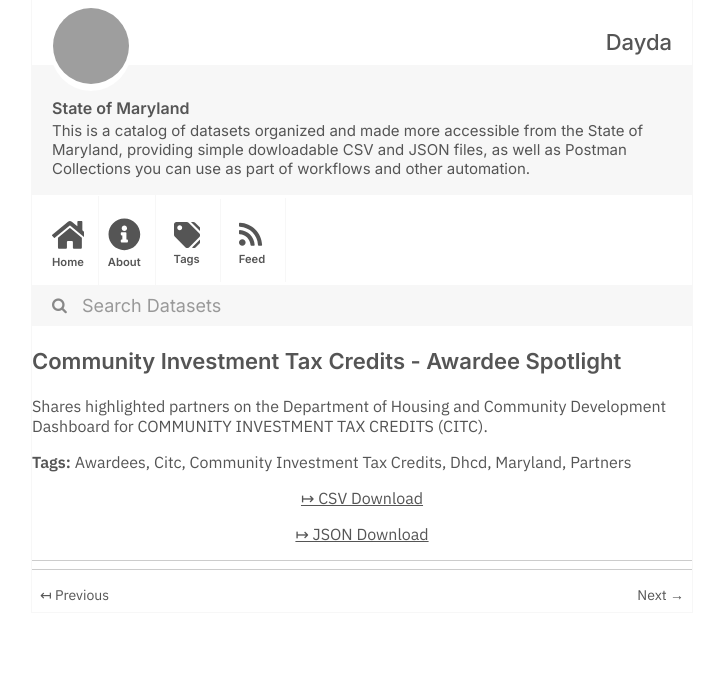
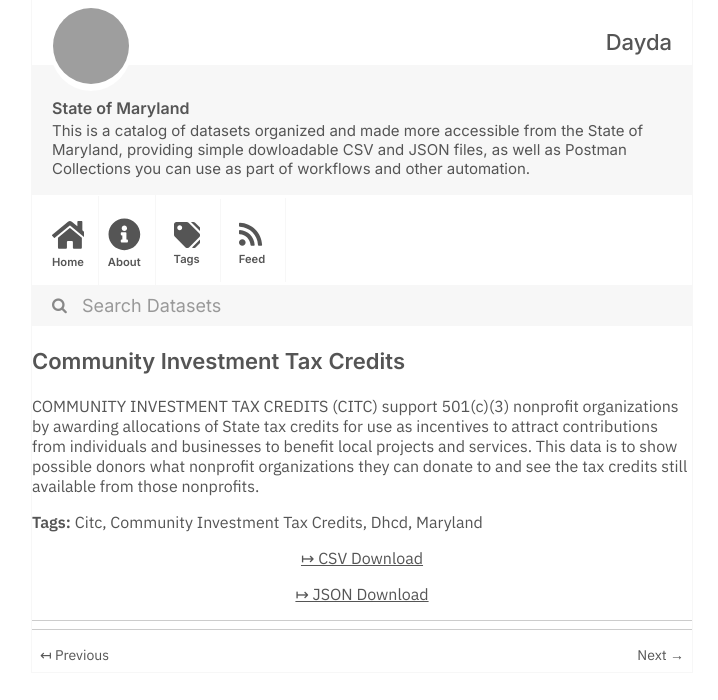
Before and after one commit to dayda-entities/state-of-maryland, a Jekyll site: the page built from _posts/2020-11-10-community-investment-tax-credi.md, in a window 1280 px wide, cut to the strip 0-700 px from the top of the page. Shown: the whole strip, without its empty margins (278-996 px from the left). Built offline with Jekyll 4.4.1, drawn with Linux system fonts in a browser that asks for light colours; grey boxes are pictures that could not be loaded.

Commit message:
Publish Data

```diff
--- a/_posts/2020-11-10-community-investment-tax-credi.md
+++ b/_posts/2020-11-10-community-investment-tax-credi.md
@@ -1,22 +1,21 @@
 ---
-title: Community Investment Tax Credits - Awardee Spotlight
-created: '2020-11-10T17:24:49.864126'
-modified: '2020-11-10T17:24:49.864133'
+title: Community Investment Tax Credits
+created: '2020-11-10T17:24:07.839089'
+modified: '2020-12-04T19:14:28.869664'
 state: active
 type: dataset
 tags:
-  - Awardees
   - Citc
   - Community Investment Tax Credits
   - Dhcd
   - Maryland
-  - Partners
 groups:
   - Local Government
-csv_url: 'https://opendata.maryland.gov/api/views/gept-eabi/rows.csv?accessType=DOWNLOAD'
+csv_url: 'https://opendata.maryland.gov/api/views/7gad-cuav/rows.csv?accessType=DOWNLOAD'
 json_url: >-
-  https://opendata.maryland.gov/api/views/gept-eabi/rows.json?accessType=DOWNLOAD
+  https://opendata.maryland.gov/api/views/7gad-cuav/rows.json?accessType=DOWNLOAD
 layout: post
 
 ---
-Shares highlighted partners on the Department of Housing and Community Development Dashboard for COMMUNITY INVESTMENT TAX CREDITS (CITC).
+COMMUNITY INVESTMENT TAX CREDITS (CITC) support 501(c)(3) nonprofit organizations by awarding allocations of State tax credits for use as incentives to attract contributions from individuals and businesses to benefit local projects and services.
+This data is to show possible donors what nonprofit organizations they can donate to and see the tax credits still available from those nonprofits.
```
